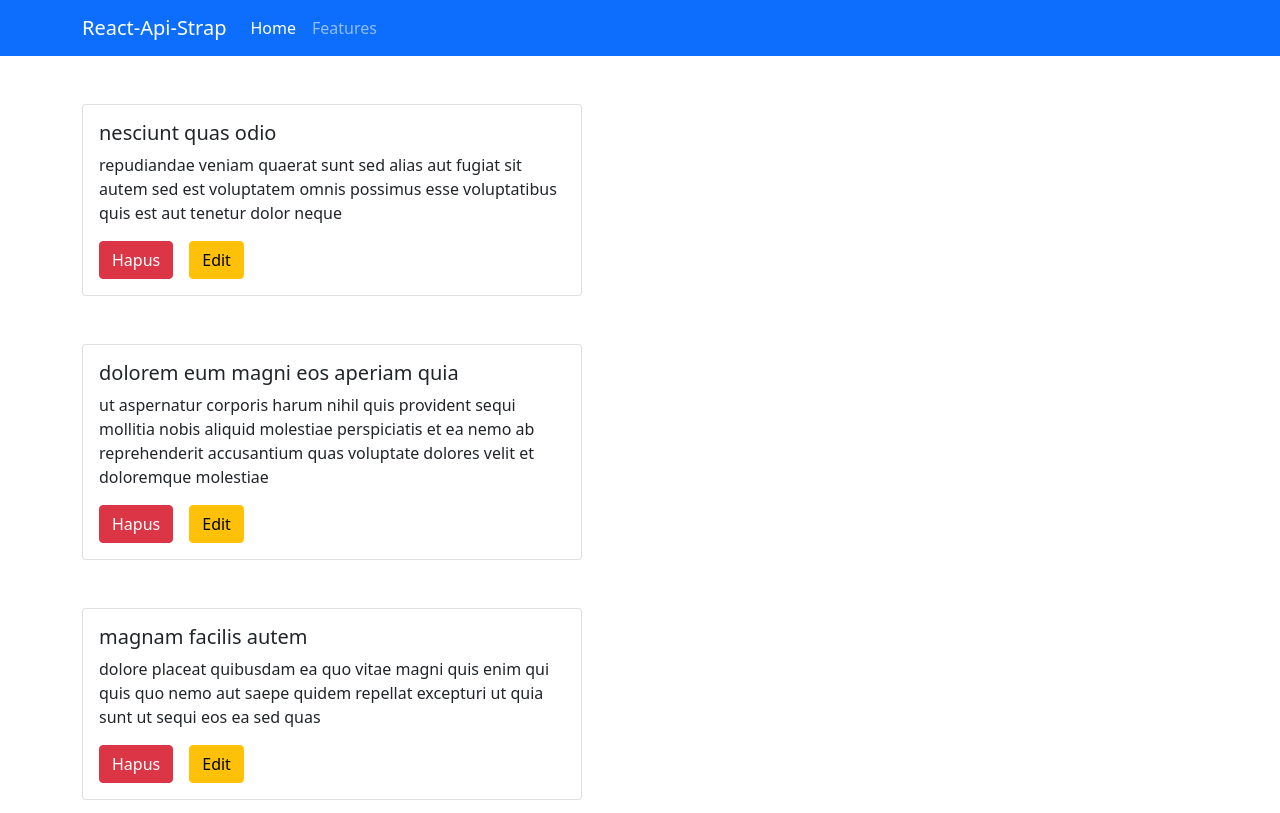
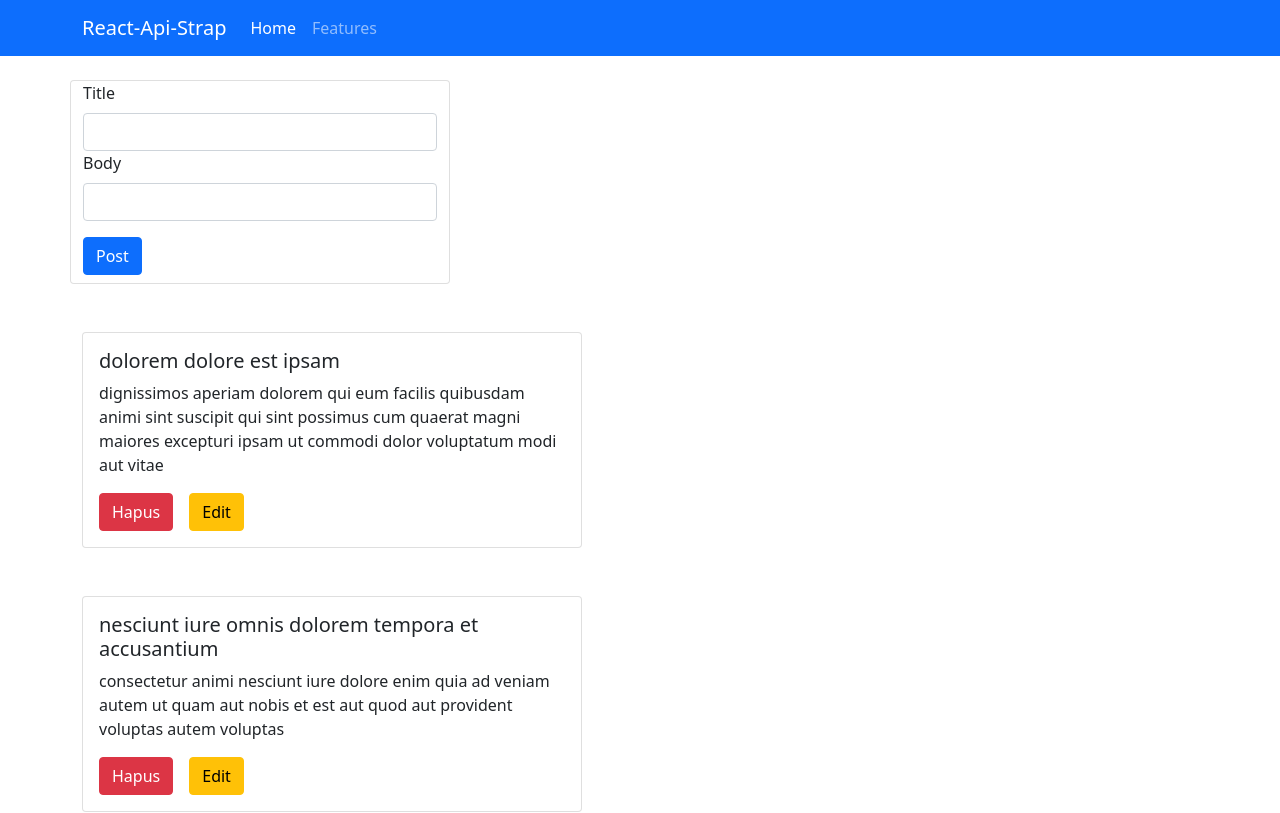
Before and after one commit to lian-cmd/react-api-strap, a React (Create React App) app: page / in a window 1280 px wide. Shown: the top 813 px of the page. Built offline with nearby package versions, Linux system fonts and the light colour scheme; data requests are answered from the project's data file.

Commit message:
menambahkan form

```diff
--- a/db.json
+++ b/db.json
@@ -1,23 +1,5 @@
 {
   "posts": [
-    {
-      "userId": 1,
-      "id": 5,
-      "title": "nesciunt quas odio",
-      "body": "repudiandae veniam quaerat sunt sed\nalias aut fugiat sit autem sed est\nvoluptatem omnis possimus esse voluptatibus quis\nest aut tenetur dolor neque"
-    },
-    {
-      "userId": 1,
-      "id": 6,
-      "title": "dolorem eum magni eos aperiam quia",
-      "body": "ut aspernatur corporis harum nihil quis provident sequi\nmollitia nobis aliquid molestiae\nperspiciatis et ea nemo ab reprehenderit accusantium quas\nvoluptate dolores velit et doloremque molestiae"
-    },
-    {
-      "userId": 1,
-      "id": 7,
-      "title": "magnam facilis autem",
-      "body": "dolore placeat quibusdam ea quo vitae\nmagni quis enim qui quis quo nemo aut saepe\nquidem repellat excepturi ut quia\nsunt ut sequi eos ea sed quas"
-    },
     {
       "userId": 1,
       "id": 8,
--- a/src/component/Content.js
+++ b/src/component/Content.js
@@ -4,6 +4,12 @@ import axios from "axios";
 export default class Content extends Component {
   state = {
     posts: [],
+    formPost: {
+      userId: 1,
+      id: 1,
+      title: '',
+      body:''
+    }
   };
 
   getPosApi = () => {
@@ -44,6 +50,28 @@ export default class Content extends Component {
   render() {
     return (
       <Fragment>
+        <div className="container mt-4">
+          <div className="row">
+            <div className="col-md-4 card pb-2">
+              <form>
+                <div className="mb-3">
+                  <label htmlFor="title" className="form-label">
+                    Title
+                  </label>
+                  <input name="title" type="text" className="form-control" id="title" />
+                  <label htmlFor="body" className="form-label">
+                    Body
+                  </label>
+                  <input name="body" type="text" className="form-control" id="body" />
+                </div>
+                <button type="submit" className="btn btn-primary">
+                  Post
+                </button>
+              </form>
+            </div>
+          </div>
+        </div>
+
         {this.state.posts.map((post) => {
           return (
             <div key={post.id} className="container mt-5 ">
@@ -52,7 +80,7 @@ export default class Content extends Component {
                   <h5 className="card-title">{post.title}</h5>
                   <p className="card-text">{post.body}</p>
                   <button
-                    onClick={()=>this.handleHapus(post.id)}
+                    onClick={() => this.handleHapus(post.id)}
                     className="btn btn-danger me-3"
                   >
                     Hapus
```
